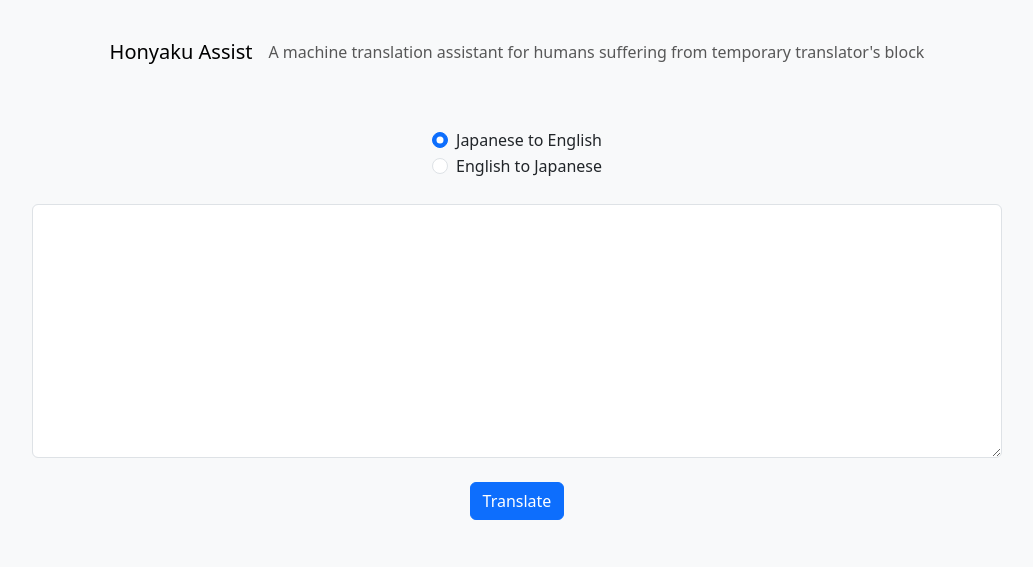
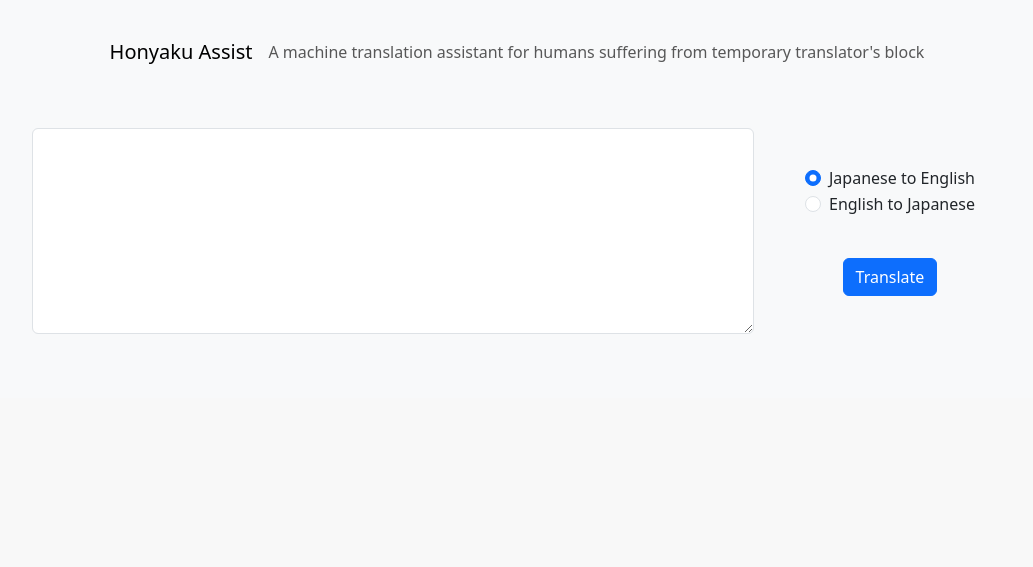
Before and after one commit to 4ka0/honyaku_assist, a Django app: page / in a window 1280 px wide. Shown: the top 567 px of the page, without its empty margins (123-1156 px from the left). Run offline with Django 4.2, Linux system fonts and the light colour scheme; parts of the project's set-up code (start-up, migrations or seed data) failed here and were passed over; some libraries are stand-ins or nearby versions.

Commit message:
Template style update

```diff
--- a/honyaku_assist/forms.py
+++ b/honyaku_assist/forms.py
@@ -16,7 +16,7 @@ class InputForm(forms.Form):
 
     # Text area for inputting the source text to be translated
     source_text = forms.CharField(
-        widget=forms.Textarea,
+        widget=forms.Textarea(attrs={'rows': 8}),
         max_length=1000,
         strip=True,
         label=False,
--- a/templates/input.html
+++ b/templates/input.html
@@ -9,15 +9,31 @@
 
         {% csrf_token %}
 
-        <div class="form-group d-flex justify-content-center mt-2">
-            {{ form.direction|as_crispy_field }}
+        <div class="row">
+
+            <div class="col-9">
+                {{ form.source_text|as_crispy_field }}
+            </div>
+
+            <div class="col-3 align-self-center">
+
+                <div class="form-group d-flex justify-content-center">
+                    {{ form.direction|as_crispy_field }}
+                </div>
+
+                <br>
+
+                <div class="form-group ">
+                    <button type="submit" class="btn btn-primary mb-3">Translate</button>
+                </div>
+
+                </div>
+
+
+            </div>
+
         </div>
 
-        <div class="form-group mt-2">
-            {{ form.source_text|as_crispy_field }}
-        </div>
-
-        <button type="submit" class="btn btn-primary mt-2">Translate</button>
     </form>
 
 </div>
--- a/templates/output.html
+++ b/templates/output.html
@@ -33,7 +33,7 @@
     </p>
 
     <div class="text-center my-4">
-        <a href="{% url 'translate' %}" class="btn btn-primary mt-2">New translation?</a>
+        <a href="{% url 'translate' %}" class="btn btn-primary mt-2">New translation</a>
     </div>
 
 {% endblock %}
```
